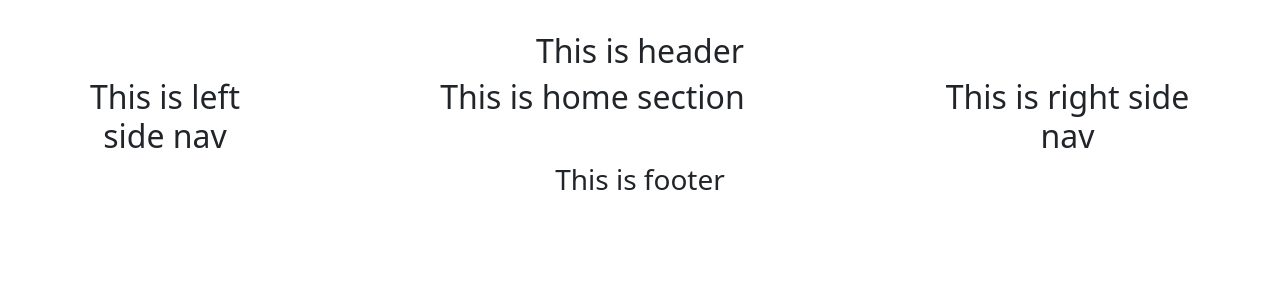
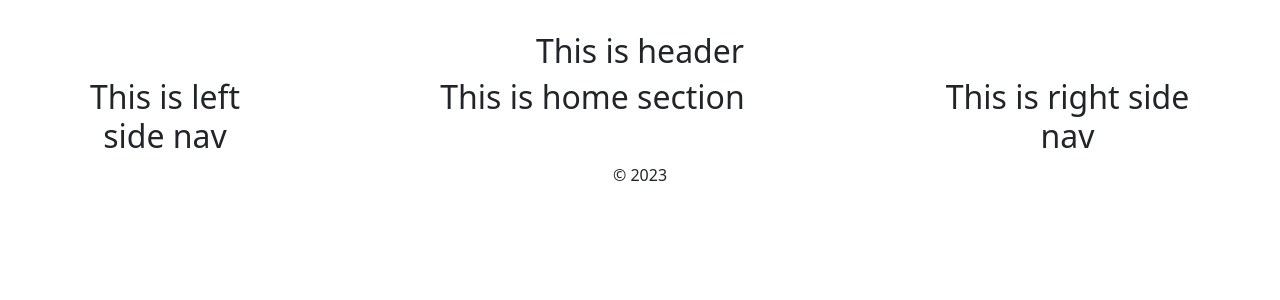
Before and after one commit to rabby-web/dragon-news-client, a React (Vite) app: page / in a window 1280 px wide. Shown: the top 300 px of the page. Built offline with nearby package versions, Linux system fonts and the light colour scheme.

Commit message:
copy right add

```diff
--- a/src/App.jsx
+++ b/src/App.jsx
@@ -7,7 +7,6 @@ import { routes } from './Routes/Routes/Routes'
 
 function App() {
   // const [count, setCount] = useState(0)
-
   return (
     <>
       <RouterProvider router={routes}></RouterProvider>
--- a/src/Pages/Shared/Footer/Footer.jsx
+++ b/src/Pages/Shared/Footer/Footer.jsx
@@ -1,7 +1,7 @@
 const Footer = () => {
     return (
         <div>
-            <h3>This is footer</h3>
+            <p>&copy; 2023</p>
         </div>
     );
 };
```
